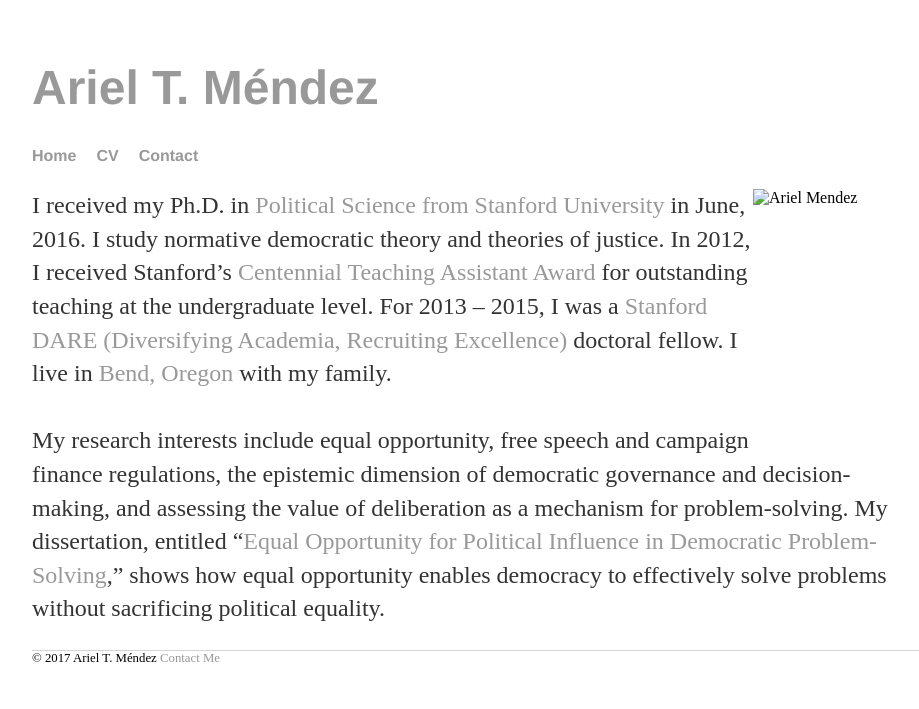
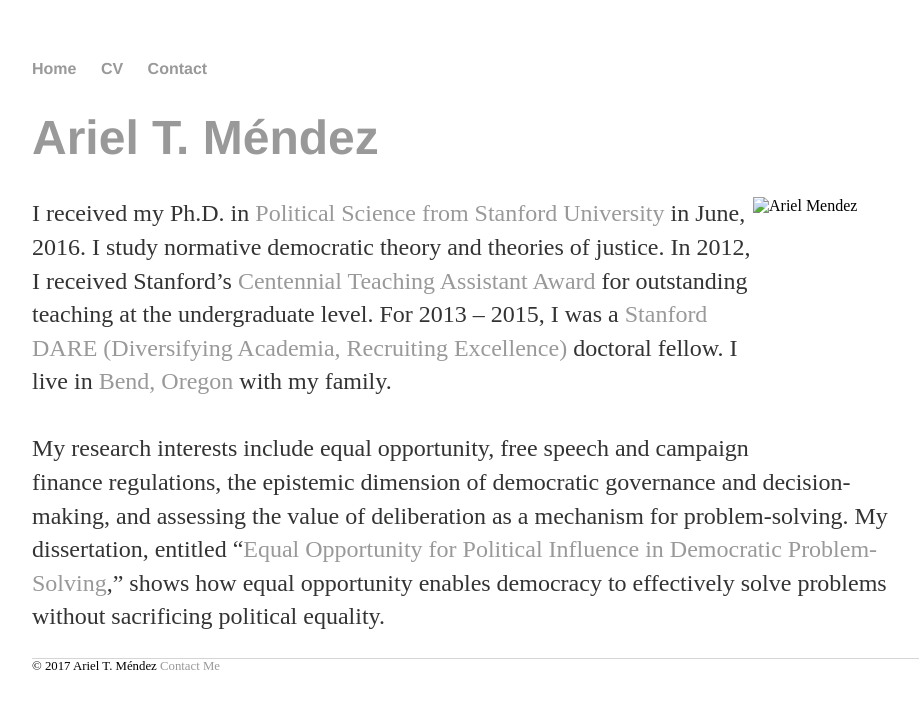
Before and after one commit to atmendez/atmendez.github.io, a Jekyll site: the page built from index.html, in a window 1280 px wide. Shown: the top 709 px of the page, without its empty margins (160-1079 px from the left). Built offline with Jekyll 4.4.1, drawn with Linux system fonts in a browser that asks for light colours.

Commit message:
Update index.html
Using the default template

```diff
--- a/index.html
+++ b/index.html
@@ -1,44 +1,10 @@
-<!DOCTYPE html>
-<html lang="en">
-	<head>
-		<meta http-equiv="Content-Type" content="text/html; charset=utf-8" />
+---
+layout: default
+title: Ariel T. Méndez
+---
+<div class="blurb">
 
-		<!--[if lt IE 9]>
-		<script src="http://html5shim.googlecode.com/svn/trunk/html5.js" type="text/javascript"></script>
-		<![endif]-->
-		<!-- link to main stylesheet -->
-		<link rel="stylesheet" type="text/css" href="/css/main.css">
-		<title>Home</title>
-	<script src='/google_analytics_auto.js'></script></head>
-	<body>
-	<div id="main">
-	<nav id="nav1" role="navigation">
-	</nav>
-	<div class="clearer"></div>
-	<header id="header">
-	<div id="siteTitle"><h1><a href="http://www.atmendez.com/">Ariel T. M&eacute;ndez</a></h1></div>
-	</header>
-	<div id="banner" role="banner">
-	<div id="logo"><a href="http://www.atmendez.com/"></a></div>
-	</div><!--/banner-->
-	<div id="contentContainer">
-	<div id="siteSlogan"><h2></h2></div>
-	<aside id="aside" role="complementary">
-	<nav id="nav2" role="navigation"><ul><li><a href="home.html" rel="self" class="current">Home</a></li><li><a href="cv.html" rel="self">CV</a></li><li><a href="contact.html" rel="self">Contact</a></li></ul></nav>
-	<div id="sidebarTitle"><h3></h3></div>
-	<div id="sidebar"></div>
-	<div id="pluginSidebar"></div>
-	</aside>
-	<div id="content" role="main">
-	<img class="imageStyle" alt="Ariel Mendez" src="atmendez.github.io/Ariel Mendez.jpg" width="175" height="262" align="right"/>
+<img class="imageStyle" alt="Ariel Mendez" src="atmendez.github.io/Ariel Mendez.jpg" width="175" height="262" align="right"/>
 		<p style="text-align:left;">I received my Ph.D. in <a href="http://politicalscience.stanford.edu/" rel="self">Political Science from Stanford University</a> in June, 2016. I study normative democratic theory and theories of justice. In 2012, I received Stanford&rsquo;s <a href="https://teachingcommons.stanford.edu/grants-awards/teaching-awards/centennial-teaching-assistant-awards" rel="self">Centennial Teaching Assistant Award</a> for outstanding teaching at the undergraduate level. For 2013 &ndash; 2015, I was a <a href="https://vpge.stanford.edu/fellowships-funding/current-vpge-fellows/dare-0" rel="self">Stanford DARE (Diversifying Academia, Recruiting Excellence)</a> doctoral fellow. I live in <a href="https://en.wikipedia.org/wiki/Bend,_Oregon" rel="self">Bend, Oregon</a> with my family.<br /><br />My research interests include equal opportunity, free speech and campaign finance regulations, the epistemic dimension of democratic governance and decision-making, and assessing the value of deliberation as a mechanism for problem-solving. My dissertation, entitled &ldquo;<a href="https://searchworks.stanford.edu/view/11683528" rel="self">Equal Opportunity for Political Influence in Democratic Problem-Solving</a>,&rdquo; shows how equal opportunity enables democracy to effectively solve problems without sacrificing political equality.</p>
-	</div><!--/content-->
-	<div class="clearer"></div>
-	</div><!--/contentContainer-->
-	<footer id="footer" role="contentinfo">
-	<div id="breadcrumb"></div>
-	<div id="footerContent">&copy; 2017 Ariel T. M&eacute;ndez <a href="#" id="rw_email_contact">Contact Me</a><script type="text/javascript">var _rwObsfuscatedHref0 = "mai";var _rwObsfuscatedHref1 = "lto";var _rwObsfuscatedHref2 = ":at";var _rwObsfuscatedHref3 = "men";var _rwObsfuscatedHref4 = "dez";var _rwObsfuscatedHref5 = "@gm";var _rwObsfuscatedHref6 = "a";var _rwObsfuscatedHref7 = "il";var _rwObsfuscatedHref8 = ".c";var _rwObsfuscatedHref9 = "om";var _rwObsfuscatedHref = _rwObsfuscatedHref0+_rwObsfuscatedHref1+_rwObsfuscatedHref2+_rwObsfuscatedHref3+_rwObsfuscatedHref4+_rwObsfuscatedHref5+_rwObsfuscatedHref6+_rwObsfuscatedHref7+_rwObsfuscatedHref8+_rwObsfuscatedHref9; document.getElementById('rw_email_contact').href = _rwObsfuscatedHref;</script></div>
-	</footer>
-	</div><!--/main-->
-	</body>
-</html>
+
+</div><!-- /.blurb -->
```
